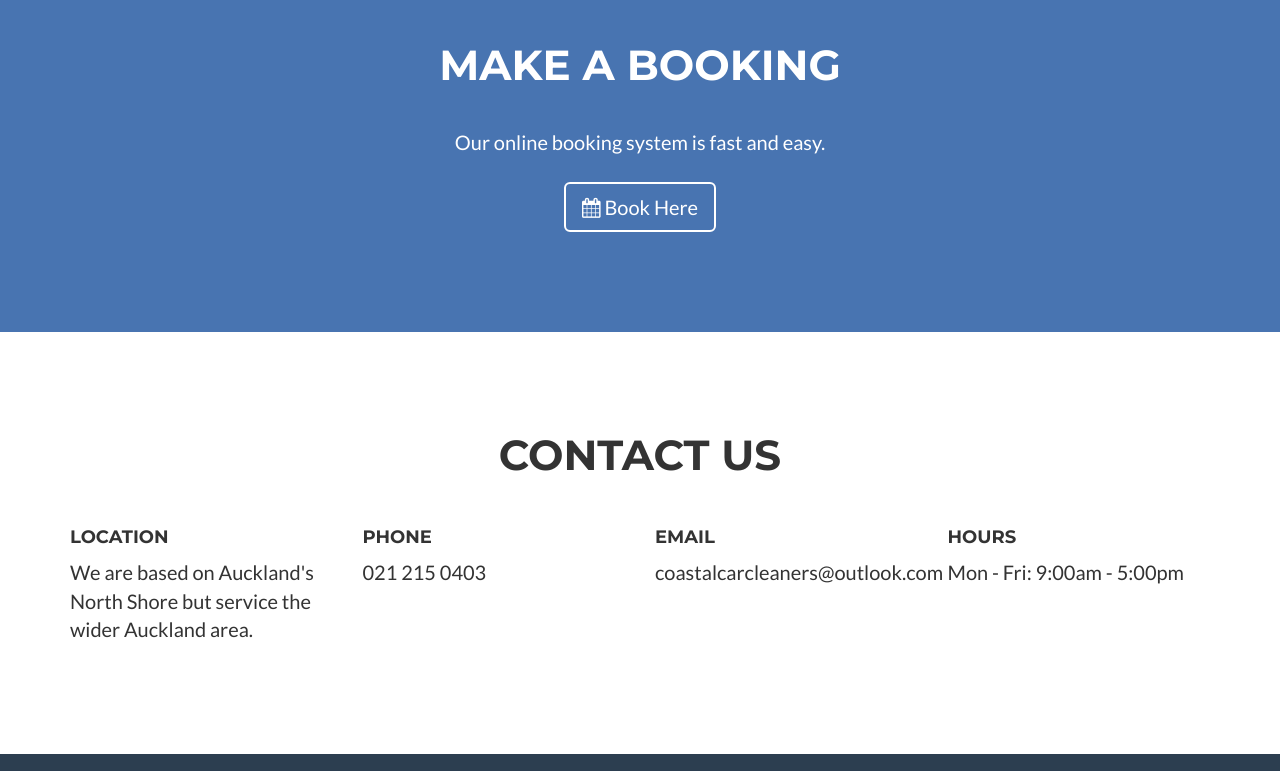
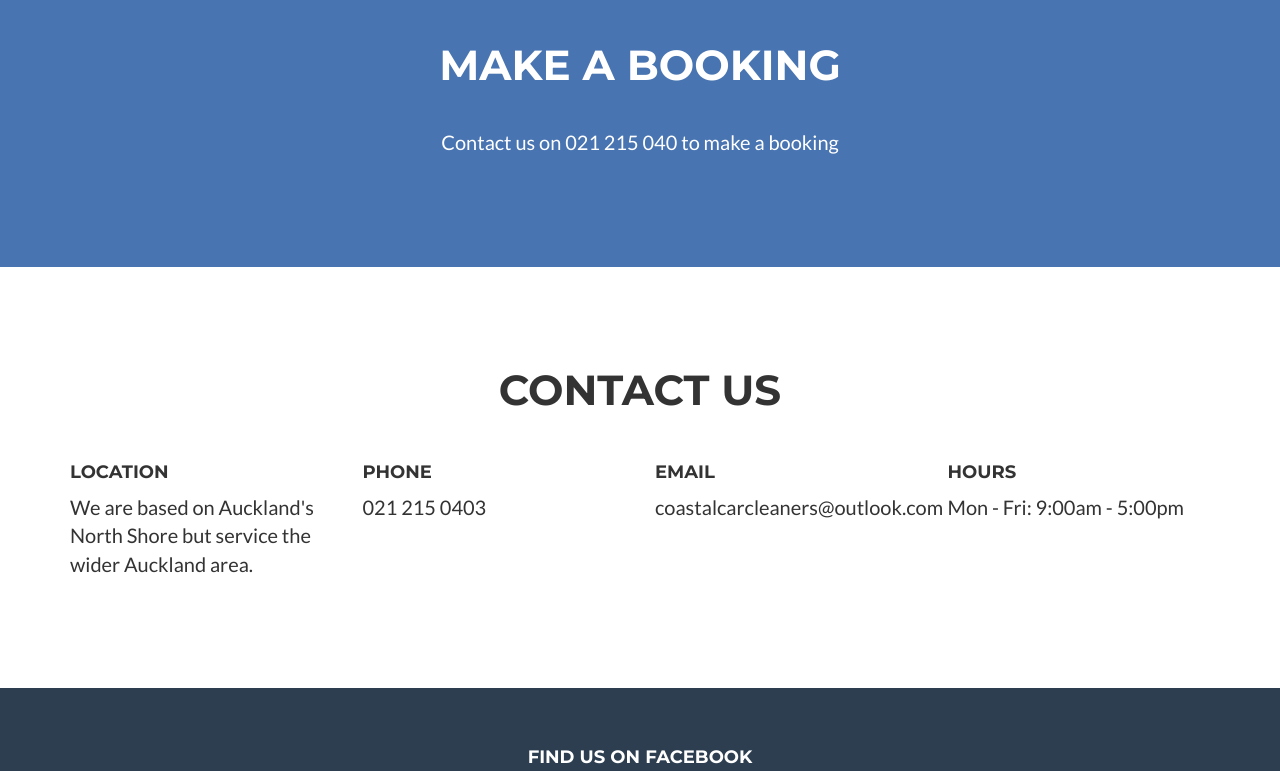
Before and after one commit to nwilcoxnz/coastal_car_cleaners, a website: page index.html in a window 1280 px wide. Shown: the part 1320-2091 px from the top of the page. Drawn offline with nearby package versions, Linux system fonts and the light colour scheme.

Commit message:
Removed booking reference to set more

```diff
--- a/index.html
+++ b/index.html
@@ -145,13 +145,8 @@
             <div class="row">
                 <div class="col-lg-12 text-center">
                     <p>
-                        Our online booking system is fast and easy.
+                        Contact us on 021 215 040 to make a booking
                     </p>
-                </div>
-                <div class="col-lg-8 col-lg-offset-2 text-center">
-                    <a href="https://my.setmore.com/bookanappointmentv3.do?uniqueKey=a6bda383-1b85-4799-8e18-0824468090fe" target="_blank" class="btn btn-lg btn-outline">
-                        <i class="fa fa-calendar"></i>  Book Here
-                    </a>
                 </div>
             </div>
         </div>
```
